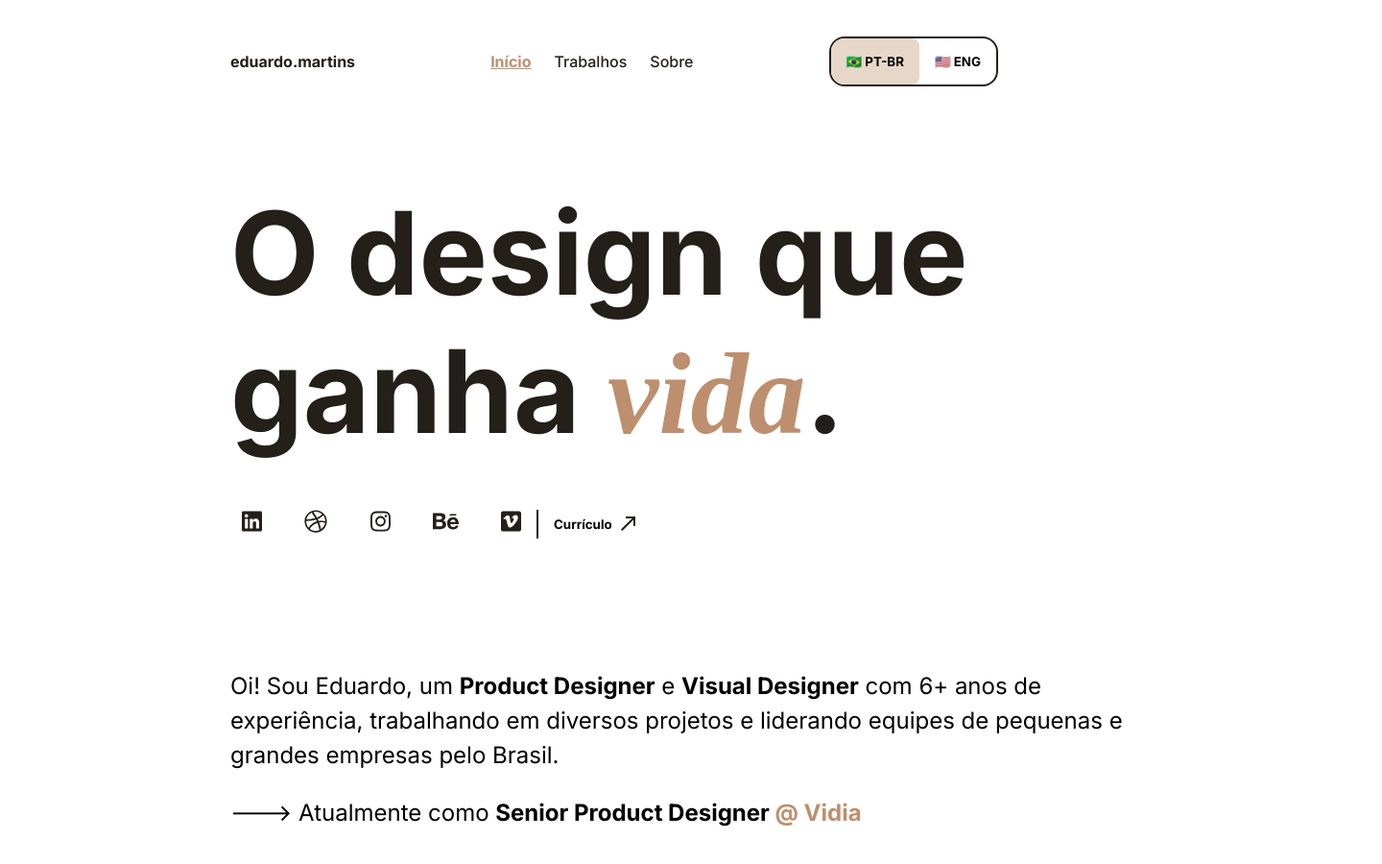
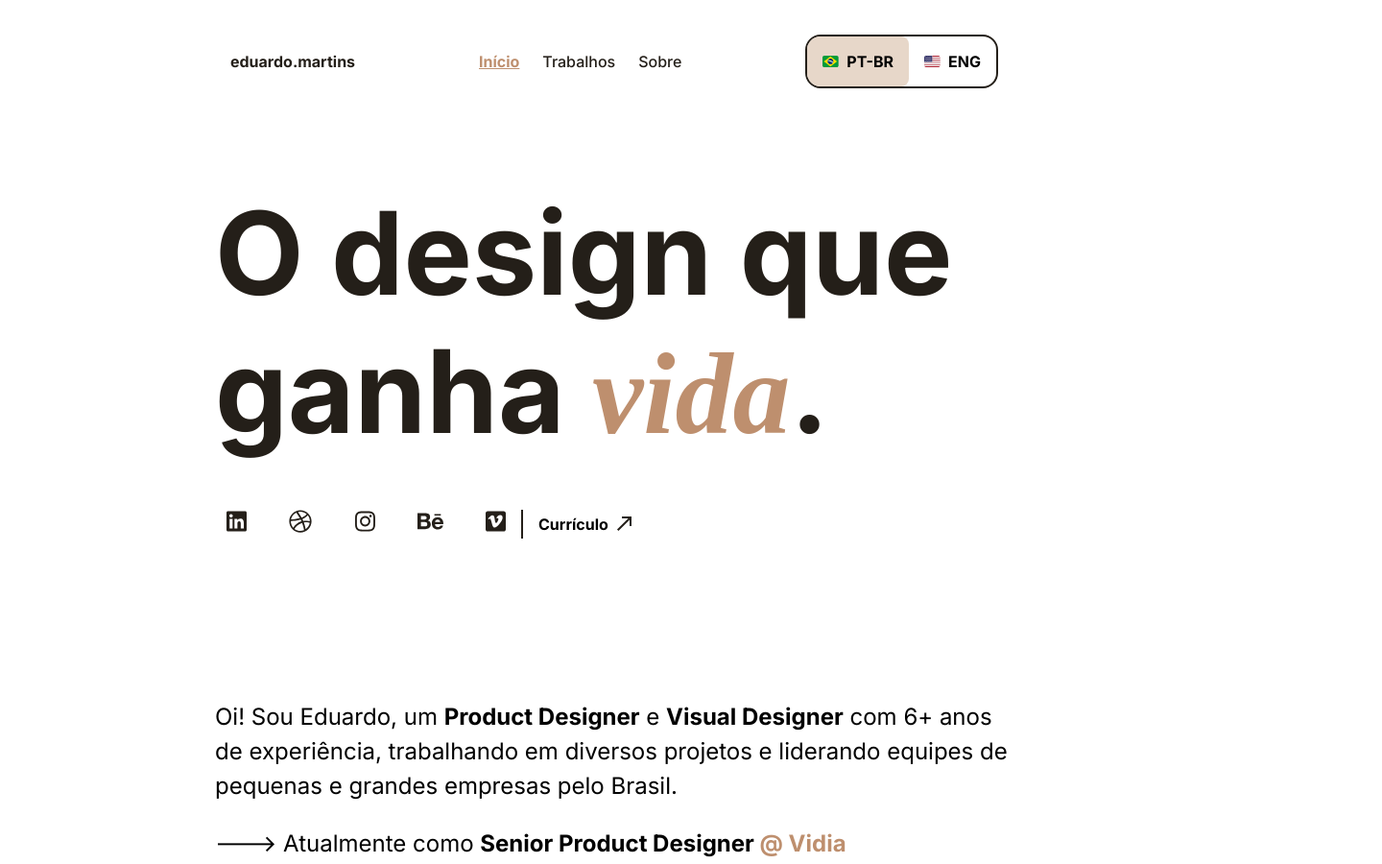
Before and after one commit to edusmartins/eduardomartinsdesign, a plain HTML site: page index.html in a window 1280 px wide. Shown: the top 900 px of the page at 96% size, 1440 px wide, since content can reach past the window. Drawn offline with Linux system fonts and the light colour scheme; a web font is replaced by a local one.

Commit message:
Colum width + flag icons add

```diff
--- a/global.css
+++ b/global.css
@@ -119,6 +119,7 @@ button {
 	border: none;
 
 	font-family: var(--ff-inter);
+	font-size: var(--fs-16);
 	font-weight: 700;
 
 	transition: 200ms;
--- a/index.html
+++ b/index.html
@@ -4,6 +4,8 @@
 		<meta charset="UTF-8" />
 		<meta name="viewport" content="width=<device-width>, initial-scale=1.0" />
 		<title>Eduardo Martins Design - O design que ganha vida</title>
+
+		<link rel="icon" type="image/x-icon" href="./img/favicon.svg" />
 
 		<!-- Google Fontes -->
 		<link rel="preconnect" href="https://fonts.googleapis.com" />
@@ -28,8 +30,16 @@
 				</ul>
 			</nav>
 			<div class="double-button">
-				<a href=""><button class="active">🇧🇷 PT-BR</button></a>
-				<a href=""><button>🇺🇸 ENG</button></a>
+				<a href=""
+					><button class="active">
+						<img src="./img/ico/flag_brazil.svg" alt="" />PT-BR
+					</button></a
+				>
+				<a href=""
+					><button>
+						<img src="./img/ico/flag_united states.svg" alt="" />ENG
+					</button></a
+				>
 			</div>
 		</header>
 		<section class="hero">
@@ -111,7 +121,10 @@
 			</div>
 			<div class="projects-grid">
 				<div class="project-card">
-					<img src="" alt="" />
+					<img
+						src="./img/cases/teste/cover_card_plataforma_cirurgia_rapida.png"
+						alt=""
+					/>
 					<div class="project-card-gradient"></div>
 					<div class="project-card-tag">UX Design</div>
 					<div class="project-card-title-section">
--- a/styles.css
+++ b/styles.css
@@ -1,5 +1,5 @@
 :root {
-	--column-width: 1440px;
+	--column-width: 960px;
 	--header-height: 120px;
 	--scrollbar-width: 16px;
 }
@@ -13,7 +13,11 @@ body {
 	position: relative;
 	scroll-behavior: smooth;
 	width: 100%;
+
 	overflow-x: hidden;
+	display: flex;
+	flex-direction: column;
+	align-items: center;
 }
 
 .text-highlight {
@@ -24,6 +28,7 @@ header {
 	display: flex;
 	align-items: center;
 	justify-content: space-between;
+	width: 100%;
 	padding: 32px 240px;
 }
 
@@ -73,7 +78,7 @@ nav ul li a.active {
 
 section {
 	width: var(--column-width);
-	padding: 64px 240px 32px 240px;
+	padding: 64px;
 }
 
 .hero {
@@ -124,3 +129,11 @@ section {
 	font-size: var(--fs-24);
 	line-height: var(--line-height-normal);
 }
+
+.project-card-gradient {
+	background-color: linear-gradient(
+		360deg,
+		rgba(0, 0, 0, 0.9) 0%,
+		rgba(0, 0, 0, 0) 100%
+	);
+}
```
Also changed, not shown: img/cases/teste/cover_card_plataforma_cirurgia_rapida.png (added), img/favicon.svg (added), img/ico/flag_brazil.svg (added), img/ico/flag_united states.svg (added).
